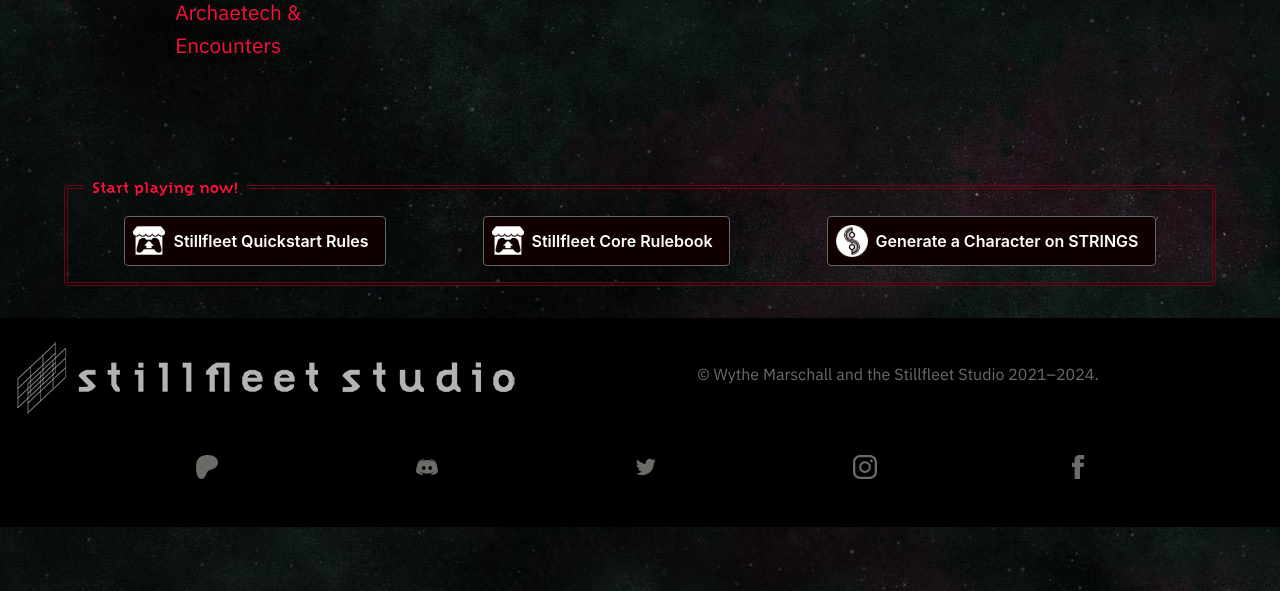
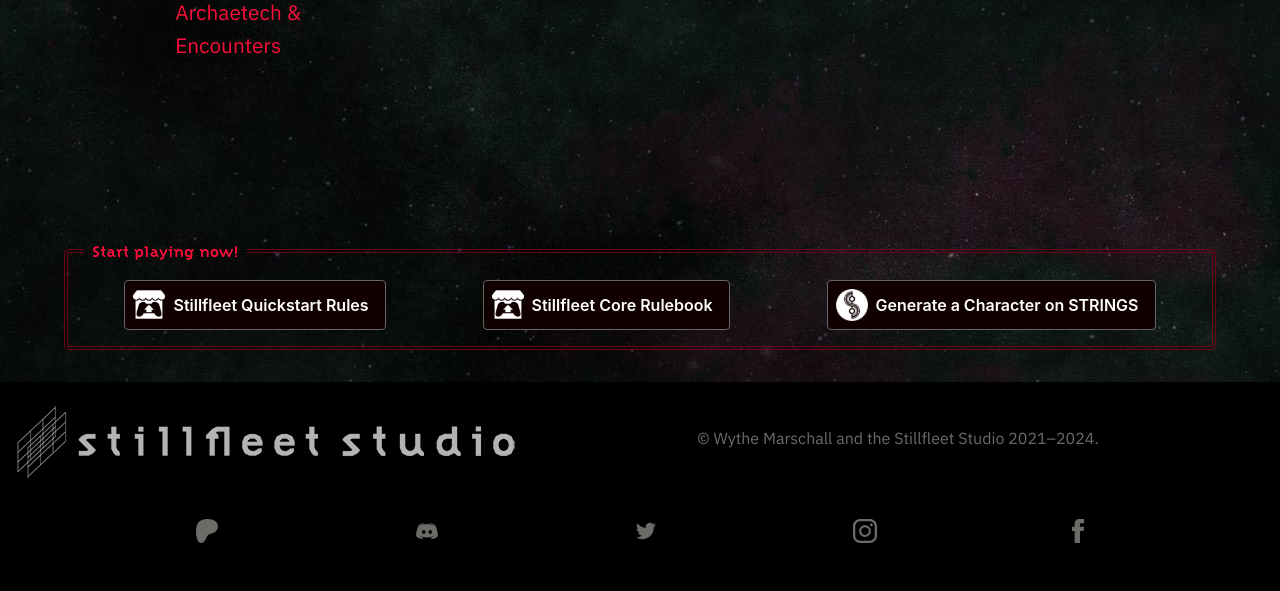
Before and after one commit to stillfleet/stillfleet.github.io, a Jekyll site: the page built from games/stillfleet/resources/index.html, in a window 1280 px wide. Shown: the part 1052-1643 px from the top of the page. Built offline with Jekyll 4.4.1, drawn with Linux system fonts in a browser that asks for light colours; some web fonts are replaced.

Commit message:
Minor layout tweaks

```diff
--- a/_scss/components/_partials.scss
+++ b/_scss/components/_partials.scss
@@ -53,7 +53,7 @@ ul.covers {
   flex-wrap: wrap;
   gap: 1rem;
   justify-content: space-around;
-  margin: 0 auto;
+  margin: 0 auto 4rem;
   padding: 0;
 
   @include medium-breakpoint {
--- a/games/blister_critters/index.html
+++ b/games/blister_critters/index.html
@@ -3,6 +3,7 @@ layout: two-col
 brand: blister_critters
 title: Blister Critters
 slug: bc-index
+inlay: assets/img/brands/blister_critters/scartail-transparent-rtl.png
 heading: Introducing Blister Critters 🐾 Get the Boxed Set!
 heading_image: /assets/img/brands/blister_critters/logo.png
 shop: http://play.blistercritters.com/
```
Also changed, not shown: assets/img/brands/blister_critters/scartail-transparent-rtl.png (added).
